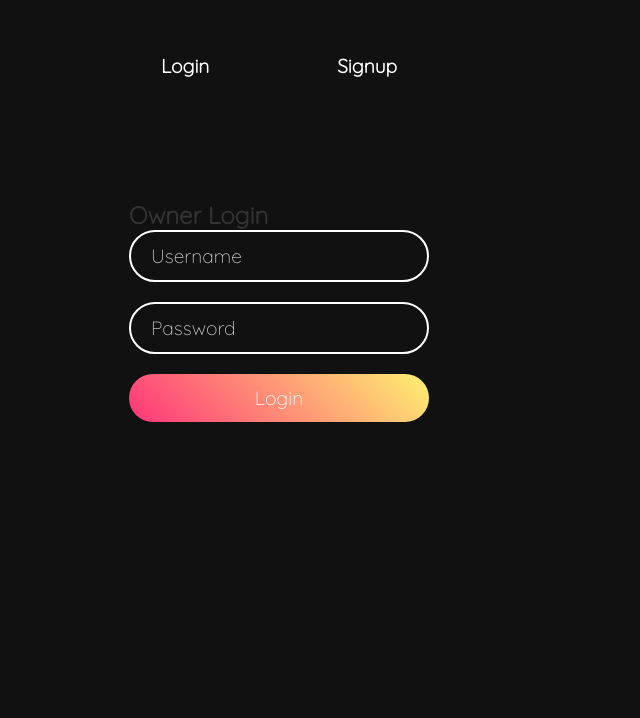
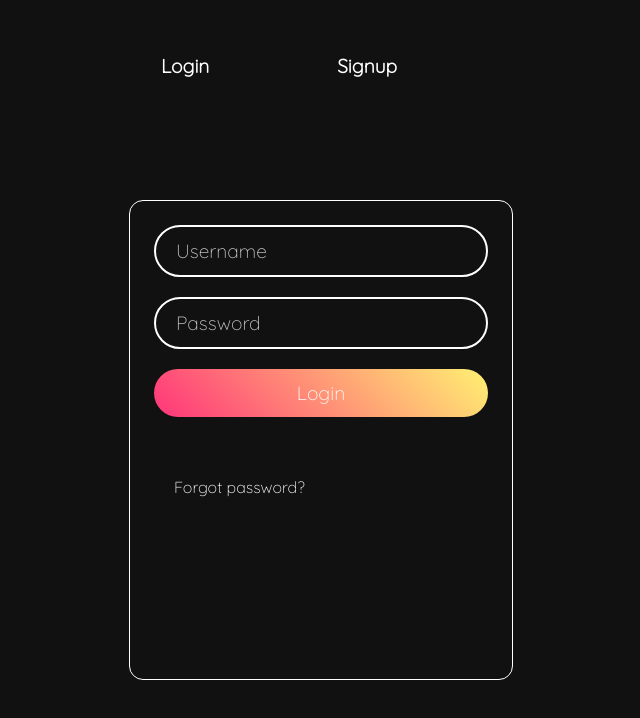
Before and after one commit to SairamMekala22/Smart-lock, a React (Create React App) app: page / in a window 1280 px wide. Shown: the top 718 px of the page, without its empty margins (361-1001 px from the left). Built offline with nearby package versions, Linux system fonts and the light colour scheme; the HTML template or start-up script is replaced by a standard one.

Commit message:
Made minor changes

```diff
--- a/src/Login.css
+++ b/src/Login.css
@@ -111,12 +111,23 @@ body {
   }
 
   .login {
-    width: 100%;
-    height: 100%;
+    width: 30vw;
+    height: 60vh;
     position: absolute;
     backface-visibility: hidden;
     transform-style: preserve-3d;
     transition: transform 0.6s;
+    border: 1px white solid;
+    padding: 24px;
+    border-radius: 14px;
+  }
+
+  .links > a {
+    color: gray;
+  }
+
+  .login:hover {
+    border: 1px yellow solid;
   }
 
   .front {
--- a/src/Login.js
+++ b/src/Login.js
@@ -136,7 +136,7 @@ function LoginSignup() {
         <div className={`login-container ${isFlipped ? "isFlipped" : ""}`}>
           {/* Login Form */}
           <form className="login front" onSubmit={(e) => handleSubmit(e, false)}>
-            <h2>Owner Login</h2>
+
             <div className="inputBx">
               <input
                 type="text"
@@ -158,14 +158,14 @@ function LoginSignup() {
             <div className="inputBx">
               <input type="submit" value="Login" />
             </div>
-            {/* <div className="links">
-            <a href="signup">Signup</a>
-            </div> */}
+            <div className="links">
+            <a href="reset-password">Forgot password?</a>
+            </div>
           </form>
 
           {/* Signup Form */}
           <form className="login back" onSubmit={(e) => handleSubmit(e, true)}>
-            <h2>Signup</h2>
+
             <div className="inputBx">
               <input
                 type="text"
```
